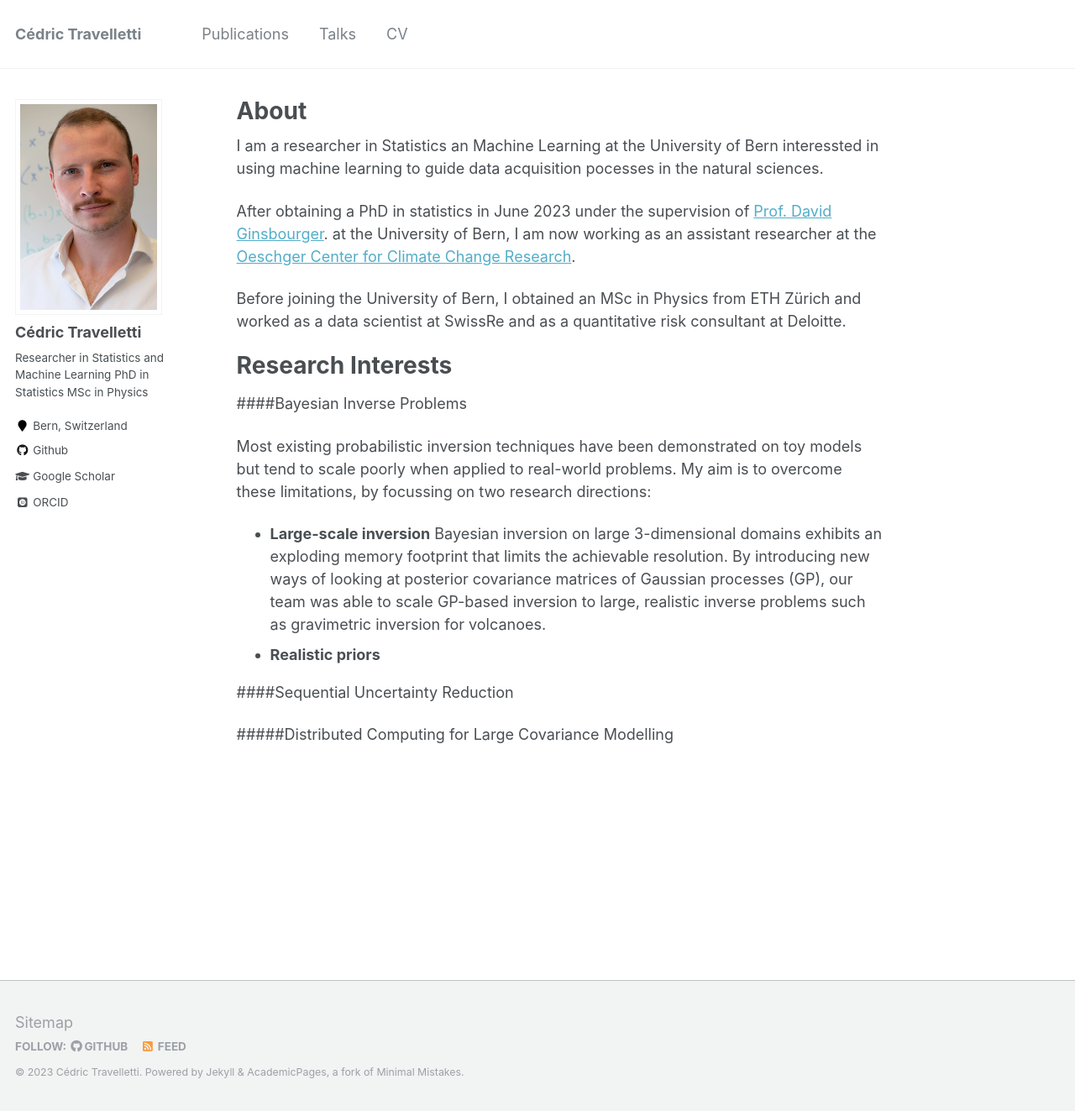
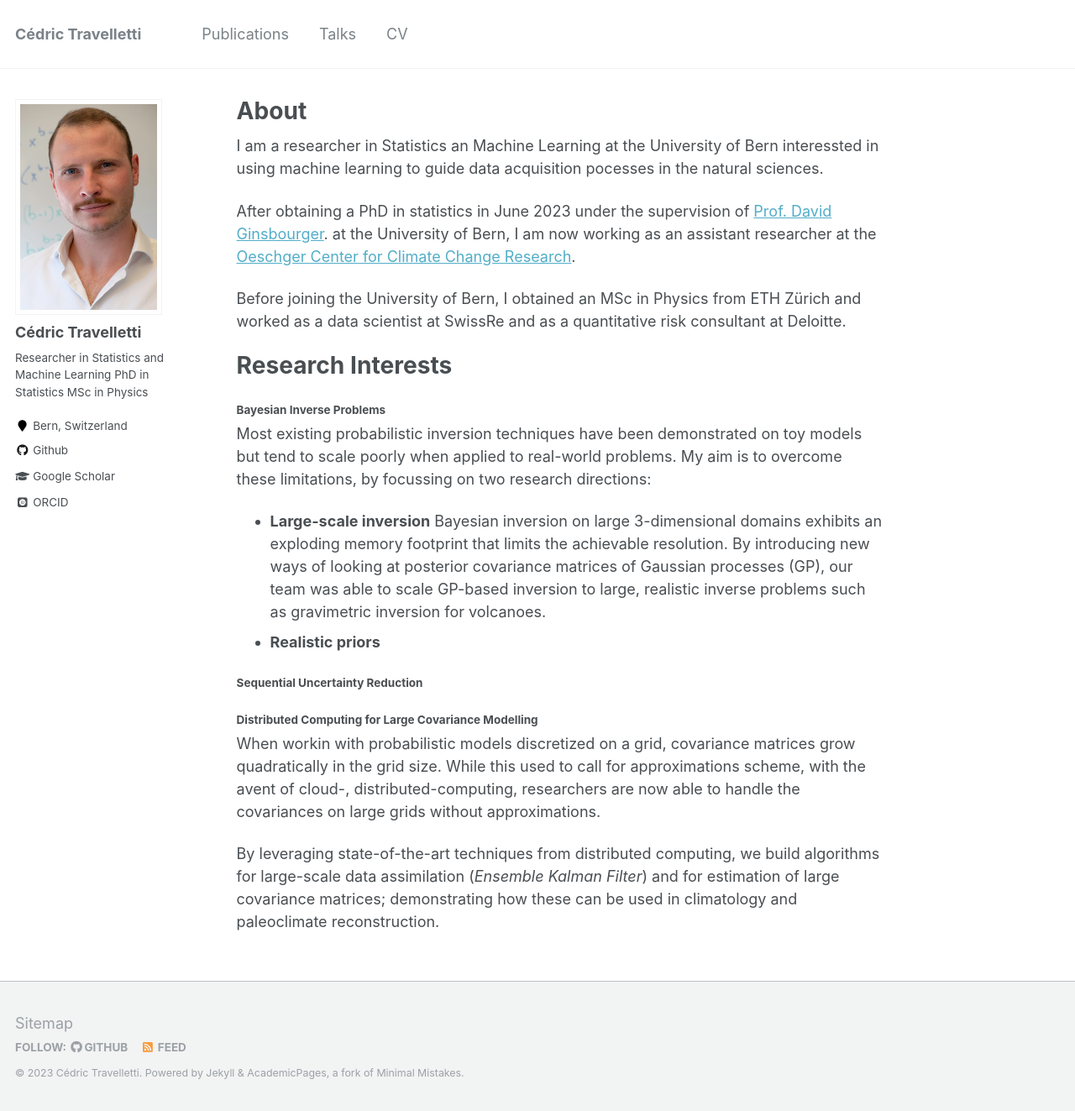
Before and after one commit to CedricTravelletti/CedricTravelletti.github.io, a Jekyll site: the page built from _pages/about.md, in a window 1280 px wide and 1323 px high. Shown: the whole window at 84% size. Built offline with Jekyll 4.4.1, drawn with Linux system fonts in a browser that asks for light colours; some web fonts are replaced.

Commit message:
Updated research interests.

```diff
--- a/_pages/about.md
+++ b/_pages/about.md
@@ -23,7 +23,7 @@ worked as a data scientist at SwissRe and as a quantitative risk consultant at D
 
 Research Interests
 ======
-####Bayesian Inverse Problems
+#### Bayesian Inverse Problems
 
 Most existing probabilistic inversion techniques have been demonstrated on toy models
 but tend to scale poorly when applied to real-world problems. My aim is to overcome these
@@ -37,6 +37,15 @@ gravimetric inversion for volcanoes.
 * **Realistic priors**
 
 
-####Sequential Uncertainty Reduction
+#### Sequential Uncertainty Reduction
 
-#####Distributed Computing for Large Covariance Modelling
+#### Distributed Computing for Large Covariance Modelling
+When workin with probabilistic models discretized on a grid, covariance matrices
+grow quadratically in the grid size. While this used to call for approximations scheme,
+with the avent of cloud-, distributed-computing, researchers are now able to handle the
+covariances on large grids without approximations.
+
+By leveraging state-of-the-art techniques from distributed computing, we build algorithms
+for large-scale data assimilation (*Ensemble Kalman Filter*) and for estimation of large
+covariance matrices; demonstrating how these can be used in climatology and paleoclimate
+reconstruction.
```
